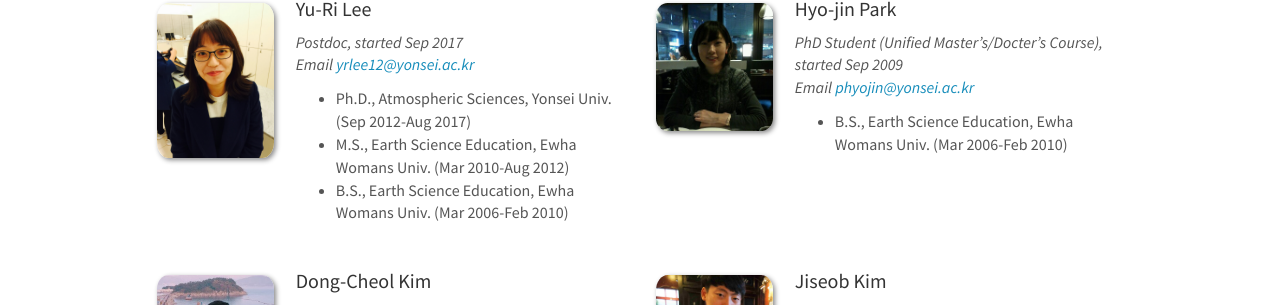
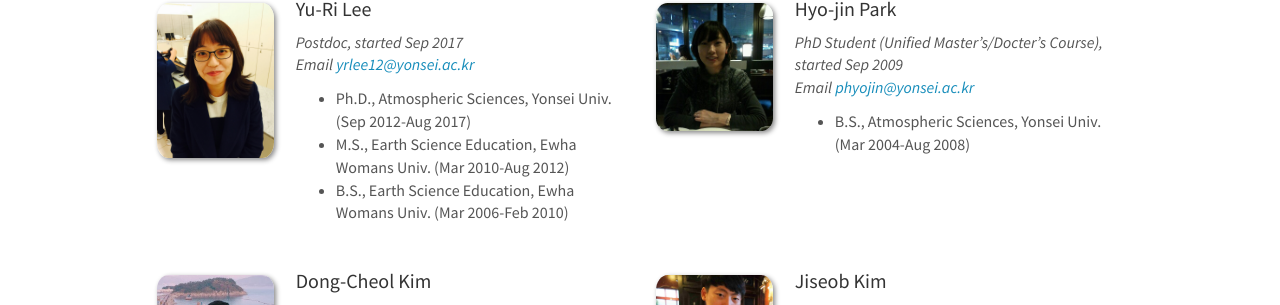
Before and after one commit to roo2003/roo2003.github.io, a Jekyll site: the page built from _pages/team.md, in a window 1280 px wide and 900 px high, scrolled down 677 px. Shown: the part 149-454 px from the top of the window. Built offline with Jekyll 4.4.1, drawn with Linux system fonts in a browser that asks for light colours; nearby versions of some CDN libraries.

Commit message:
Update team_members.yml

```diff
--- a/_data/team_members.yml
+++ b/_data/team_members.yml
@@ -12,7 +12,7 @@
   info: PhD Student (Unified Master's/Docter's Course), started Sep 2009
   email: phyojin@yonsei.ac.kr
   number_educ: 1
-  education1: B.S., Earth Science Education, Ewha Womans Univ. (Mar 2006-Feb 2010)
+  education1: B.S., Atmospheric Sciences, Yonsei Univ. (Mar 2004-Aug 2008)
 
 - name: Dong-Cheol Kim
   photo: Dong-Cheol.jpg
```
